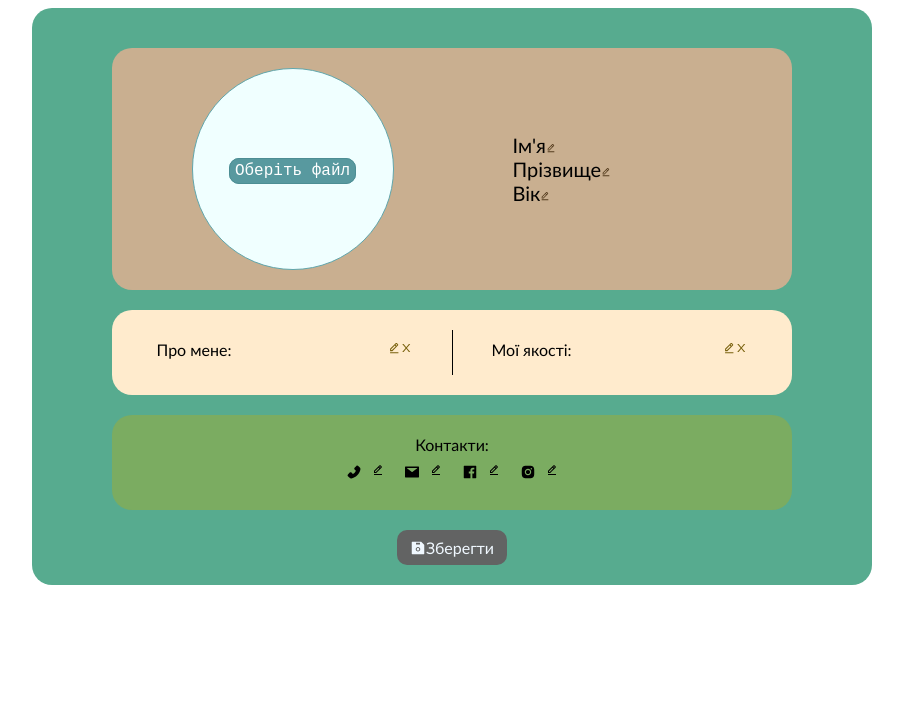
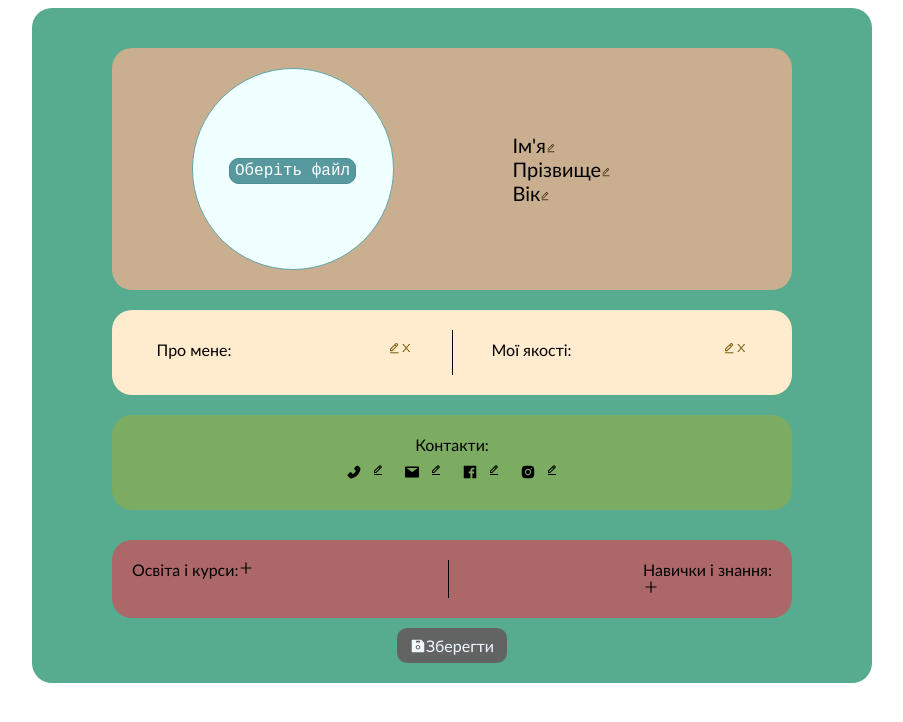
Before and after one commit to Averybigcrocodile/My_resume, a React (Create React App) app: page / in a window 1280 px wide. Both pictures are taken after a click on the icon 640 px from the left and 148 px from the top of the page. Shown: the top 722 px of the page, without its empty margins (188-1091 px from the left). Built offline with nearby package versions, Linux system fonts and the light colour scheme.

Commit message:
add Education and Experience

```diff
--- /dev/null
+++ b/src/components/resume/education/Education.jsx
@@ -0,0 +1,54 @@
+import "./style.css";
+import { useState } from "react";
+import { AiOutlinePlus, AiOutlineClose } from "react-icons/ai";
+
+const Education = () => {
+  const [value, setValue] = useState("");
+  const [schools, setSchools] = useState([]);
+  const [addSchools, setAddSchools] = useState(false);
+
+  let result = schools.map((item, index) => {
+    return (
+      <div key={index} className="school">
+        <div>
+          {index + 1}. {item}
+        </div>
+        <div>
+          <AiOutlineClose
+            onClick={() =>
+              setSchools([
+                ...schools.slice(0, index),
+                ...schools.slice(index + 1),
+              ])
+            }
+          />
+        </div>
+      </div>
+    );
+  });
+
+  function handleBlur() {
+    setSchools([...schools, value]);
+    setAddSchools(false);
+  }
+
+  return (
+    <div className="education">
+      <div className="setSchool">
+        <div>Освіта і курси:</div>
+        {!addSchools ? (
+          <AiOutlinePlus onClick={() => setAddSchools(true)} />
+        ) : (
+          <input
+            value={value}
+            onChange={(e) => setValue(e.target.value)}
+            onBlur={handleBlur}
+          />
+        )}
+      </div>
+      {result}
+    </div>
+  );
+};
+
+export default Education;
--- /dev/null
+++ b/src/components/resume/education/style.css
@@ -0,0 +1,10 @@
+.school {
+    display: flex;
+    justify-content: space-between;
+}
+.setSchool {
+    display: flex;
+    justify-content: space-between;
+}
+.education {
+}
--- /dev/null
+++ b/src/components/resume/experience/Experience.jsx
@@ -0,0 +1,54 @@
+import "./style.css";
+import { useState } from "react";
+import { AiOutlinePlus, AiOutlineClose } from "react-icons/ai";
+
+const Experience = () => {
+  const [value, setValue] = useState("");
+  const [experience, setExperience] = useState([]);
+  const [addExperience, setAddExperience] = useState(false);
+
+  let result = experience.map((item, index) => {
+    return (
+      <div key={index} className="experience">
+        <div>
+          {index + 1}. {item}
+        </div>
+        <div>
+          <AiOutlineClose
+            onClick={() =>
+              setExperience([
+                ...experience.slice(0, index),
+                ...experience.slice(index + 1),
+              ])
+            }
+          />
+        </div>
+      </div>
+    );
+  });
+
+  function handleBlur() {
+    setExperience([...experience, value]);
+    setAddExperience(false);
+  }
+
+  return (
+    <div className="experience">
+      <div className="setExperience">
+        <div>Навички і знання:</div>
+        {!addExperience ? (
+          <AiOutlinePlus onClick={() => setAddExperience(true)} />
+        ) : (
+          <input
+            value={value}
+            onChange={(e) => setValue(e.target.value)}
+            onBlur={handleBlur}
+          />
+        )}
+      </div>
+      {result}
+    </div>
+  );
+};
+
+export default Experience;
--- a/src/components/resume/form/MyForm.jsx
+++ b/src/components/resume/form/MyForm.jsx
@@ -2,6 +2,8 @@ import "./style.css";
 import Header from "../header/Header";
 import About from "../about/About";
 import Contacts from "../contacts/Contacts";
+import Experience from "../experience/Experience";
+import Education from "../education/Education";
 import Save from "../save_button/Save";
 
 const MyForm = () => {
@@ -10,6 +12,11 @@ const MyForm = () => {
       <Header />
       <About />
       <Contacts />
+      <div className="educationAndExperience">
+        <Education />
+        <div className="about__line"></div>
+        <Experience />
+      </div>
       <Save />
     </div>
   );
--- a/src/components/resume/form/style.css
+++ b/src/components/resume/form/style.css
@@ -9,3 +9,18 @@
     border-radius: 20px;
     padding: 20px;
 }
+.educationAndExperience {
+    background-color: rgb(172, 104, 104);
+    margin: 10px;
+    padding: 20px;
+    min-width: 80%;
+    border-radius: 20px;
+    display: flex;
+    justify-content: space-between;
+}
+
+.about__line {
+    min-height: 10px;
+    background-color: black;
+    width: 1px;
+}
```
Also changed, not shown: src/components/resume/experience/style.css (added).
